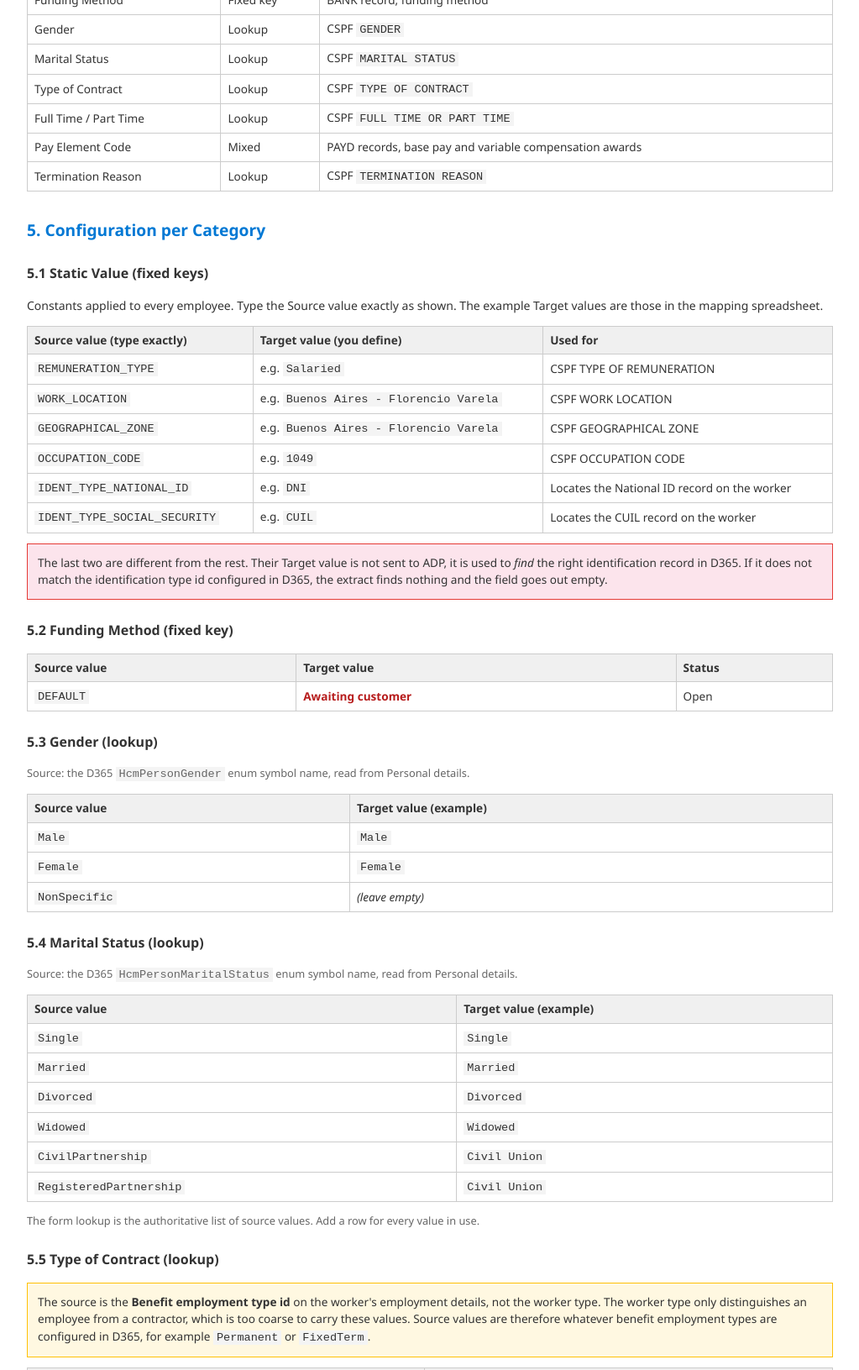
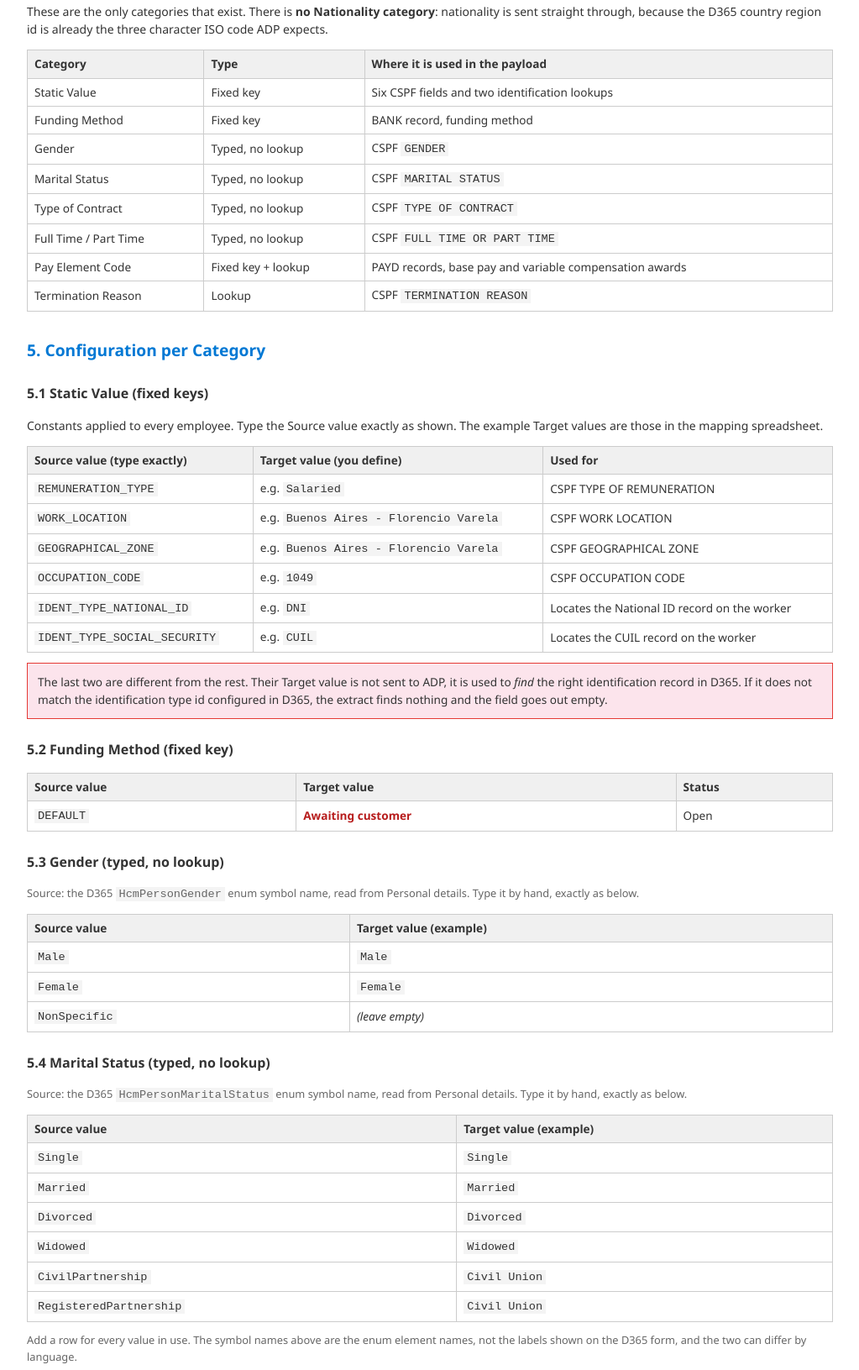
Before and after one commit to agtavanade/USER_GUIDE, a plain HTML site: page index.html in a window 1280 px wide. Shown: the part 1169-2800 px from the top of the page at 84% size, without its empty margins (128-1151 px from the left). Drawn offline with Linux system fonts and the light colour scheme.

Commit message:
Update index.html

```diff
--- a/index.html
+++ b/index.html
@@ -26,9 +26,11 @@
 <body>
 
 <h1>Payroll ADP Integration — Value Mapping User Guide</h1>
+<p><strong>Status:</strong> Implemented and deployed. Delivered in PR 295.<br>
 <strong>Navigation:</strong> Human resources &gt; Compensation &gt; Payroll integration &gt; Payroll ADP value mapping<br>
 <strong>Scope:</strong> Per legal entity. Switch company to maintain another entity.<br>
-<div class="info">This guide describes what the feature does. Where behaviour differs between categories, the difference is called out rather than generalised, because two categories behave in opposite ways when a row is missing (see Section 7).</div>
+
+<div class="info">This guide describes what the feature actually does today. Where behaviour differs between categories, the difference is called out rather than generalised, because two categories behave in opposite ways when a row is missing (see Section 7).</div>
 
 <h2>1. Purpose</h2>
 <p>The Value Mapping table translates values between D365 and ADP Celergo. When the batch extracts employee data it looks up each configurable value in this table and sends the configured <strong>Target value</strong> to ADP instead of the raw D365 value.</p>
@@ -54,11 +56,13 @@
     </tr>
     <tr>
         <td><strong>Lookup</strong></td>
-        <td>A value that exists in D365. The form offers a dropdown of the available options.</td>
-        <td>Gender, Marital Status, Type of Contract, Full Time / Part Time, Termination Reason, Pay Element Code (variable compensation types)</td>
+        <td>A value that exists in D365. <strong>Only two categories offer a dropdown.</strong> The rest have to be typed exactly, see the warning below.</td>
+        <td>Pay Element Code (variable compensation types) and Termination Reason have a lookup. Gender, Marital Status, Type of Contract and Full Time / Part Time do not.</td>
     </tr>
 </table>
 <div class="info">In both cases the Target value is the business's responsibility. The system never generates it. Enter exactly what ADP expects to receive.</div>
+
+<div class="important"><strong>Only Pay Element Code and Termination Reason have a lookup on the form.</strong> For Gender, Marital Status, Type of Contract and Full Time / Part Time the Source value is free text, with no dropdown and no validation. It has to be typed exactly as D365 holds it, and it is case sensitive. A typo produces no error, it produces an unmapped value, which means an empty field (Section 7).</div>
 
 <h2>4. The Eight Categories</h2>
 <p>These are the only categories that exist. There is <strong>no Nationality category</strong>: nationality is sent straight through, because the D365 country region id is already the three character ISO code ADP expects.</p>
@@ -66,11 +70,11 @@
     <tr><th>Category</th><th>Type</th><th>Where it is used in the payload</th></tr>
     <tr><td>Static Value</td><td>Fixed key</td><td>Six CSPF fields and two identification lookups</td></tr>
     <tr><td>Funding Method</td><td>Fixed key</td><td>BANK record, funding method</td></tr>
-    <tr><td>Gender</td><td>Lookup</td><td>CSPF <code>GENDER</code></td></tr>
-    <tr><td>Marital Status</td><td>Lookup</td><td>CSPF <code>MARITAL STATUS</code></td></tr>
-    <tr><td>Type of Contract</td><td>Lookup</td><td>CSPF <code>TYPE OF CONTRACT</code></td></tr>
-    <tr><td>Full Time / Part Time</td><td>Lookup</td><td>CSPF <code>FULL TIME OR PART TIME</code></td></tr>
-    <tr><td>Pay Element Code</td><td>Mixed</td><td>PAYD records, base pay and variable compensation awards</td></tr>
+    <tr><td>Gender</td><td>Typed, no lookup</td><td>CSPF <code>GENDER</code></td></tr>
+    <tr><td>Marital Status</td><td>Typed, no lookup</td><td>CSPF <code>MARITAL STATUS</code></td></tr>
+    <tr><td>Type of Contract</td><td>Typed, no lookup</td><td>CSPF <code>TYPE OF CONTRACT</code></td></tr>
+    <tr><td>Full Time / Part Time</td><td>Typed, no lookup</td><td>CSPF <code>FULL TIME OR PART TIME</code></td></tr>
+    <tr><td>Pay Element Code</td><td>Fixed key + lookup</td><td>PAYD records, base pay and variable compensation awards</td></tr>
     <tr><td>Termination Reason</td><td>Lookup</td><td>CSPF <code>TERMINATION REASON</code></td></tr>
 </table>
 
@@ -95,8 +99,8 @@
     <tr><td><code>DEFAULT</code></td><td><span class="tbc">Awaiting customer</span></td><td>Open</td></tr>
 </table>
 
-<h3>5.3 Gender (lookup)</h3>
-<p class="src">Source: the D365 <code>HcmPersonGender</code> enum symbol name, read from Personal details.</p>
+<h3>5.3 Gender (typed, no lookup)</h3>
+<p class="src">Source: the D365 <code>HcmPersonGender</code> enum symbol name, read from Personal details. Type it by hand, exactly as below.</p>
 <table>
     <tr><th>Source value</th><th>Target value (example)</th></tr>
     <tr><td><code>Male</code></td><td><code>Male</code></td></tr>
@@ -104,8 +108,8 @@
     <tr><td><code>NonSpecific</code></td><td><em>(leave empty)</em></td></tr>
 </table>
 
-<h3>5.4 Marital Status (lookup)</h3>
-<p class="src">Source: the D365 <code>HcmPersonMaritalStatus</code> enum symbol name, read from Personal details.</p>
+<h3>5.4 Marital Status (typed, no lookup)</h3>
+<p class="src">Source: the D365 <code>HcmPersonMaritalStatus</code> enum symbol name, read from Personal details. Type it by hand, exactly as below.</p>
 <table>
     <tr><th>Source value</th><th>Target value (example)</th></tr>
     <tr><td><code>Single</code></td><td><code>Single</code></td></tr>
@@ -115,9 +119,9 @@
     <tr><td><code>CivilPartnership</code></td><td><code>Civil Union</code></td></tr>
     <tr><td><code>RegisteredPartnership</code></td><td><code>Civil Union</code></td></tr>
 </table>
-<p class="src">The form lookup is the authoritative list of source values. Add a row for every value in use.</p>
+<p class="src">Add a row for every value in use. The symbol names above are the enum element names, not the labels shown on the D365 form, and the two can differ by language.</p>
 
-<h3>5.5 Type of Contract (lookup)</h3>
+<h3>5.5 Type of Contract (typed, no lookup)</h3>
 <div class="note">The source is the <strong>Benefit employment type id</strong> on the worker's employment details, not the worker type. The worker type only distinguishes an employee from a contractor, which is too coarse to carry these values. Source values are therefore whatever benefit employment types are configured in D365, for example <code>Permanent</code> or <code>FixedTerm</code>.</div>
 <table>
     <tr><th>Source value</th><th>Target value (example)</th></tr>
@@ -125,7 +129,7 @@
     <tr><td><em>Benefit employment type id from D365</em></td><td>e.g. <code>Temporary with Fixed Term</code></td></tr>
 </table>
 
-<h3>5.6 Full Time / Part Time (lookup)</h3>
+<h3>5.6 Full Time / Part Time (typed, no lookup)</h3>
 <p>Same source field as Type of Contract, a different translation of the same value. A row is needed in <strong>both</strong> categories for each benefit employment type in use.</p>
 <table>
     <tr><th>Source value</th><th>Target value (example)</th></tr>
@@ -142,7 +146,7 @@
     <tr><td><code>FIXED_COMP</code></td><td><span class="tbc">Awaiting ADP</span></td><td><strong>The PAYD record is still sent</strong>, carrying the real salary amount and no pay element code. The validator raises a warning and transmission continues.</td></tr>
 </table>
 
-<p><strong>Variable compensation awards, by type.</strong> The source value is the <strong>variable compensation type id</strong> on the award's plan, not the plan id.</p>
+<p><strong>Variable compensation awards, by type.</strong> The source value is the <strong>variable compensation type id</strong> on the award's plan, not the plan id. This one does have a lookup: it lists the variable compensation plans and returns the <code>TypeId</code>, showing the plan id and description alongside so you can tell which plan you are looking at.</p>
 <table>
     <tr><th>Source value</th><th>Target value</th><th>If left empty</th></tr>
     <tr><td><em>Variable compensation type id from D365</em></td><td>e.g. <code>H10153</code></td><td><strong>The award is skipped entirely</strong>, no PAYD record is produced for it.</td></tr>
@@ -151,7 +155,7 @@
 <div class="note">Variable compensation <strong>enrolments</strong> are out of scope, confirmed with the functional team. The code exists but is not called, so enrolments never reach the payload regardless of what is configured here. Only <strong>awards</strong> are live.</div>
 
 <h3>5.8 Termination Reason (lookup)</h3>
-<p class="src">Source: the D365 reason code id on the employment's termination reason.</p>
+<p class="src">Source: the D365 reason code id on the employment's termination reason. The lookup lists reason codes and is filtered to those flagged as termination applicable, so a reason code that does not appear has that flag turned off in D365.</p>
 <table>
     <tr><th>Source value</th><th>Target value</th><th>Status</th></tr>
     <tr><td><em>Select from D365 reason codes</em></td><td><span class="tbc">Awaiting ADP</span></td><td>Open</td></tr>
@@ -191,7 +195,7 @@
     <li>Open Human resources &gt; Compensation &gt; Payroll integration &gt; Payroll ADP value mapping.</li>
     <li>Click New.</li>
     <li>Select the Category.</li>
-    <li>Enter the fixed key, or select the D365 value from the lookup.</li>
+    <li>Enter the Source value. Pay Element Code and Termination Reason offer a lookup. Everything else is typed by hand and is case sensitive.</li>
     <li>Enter the Target value.</li>
     <li>Save.</li>
 </ol>
```
